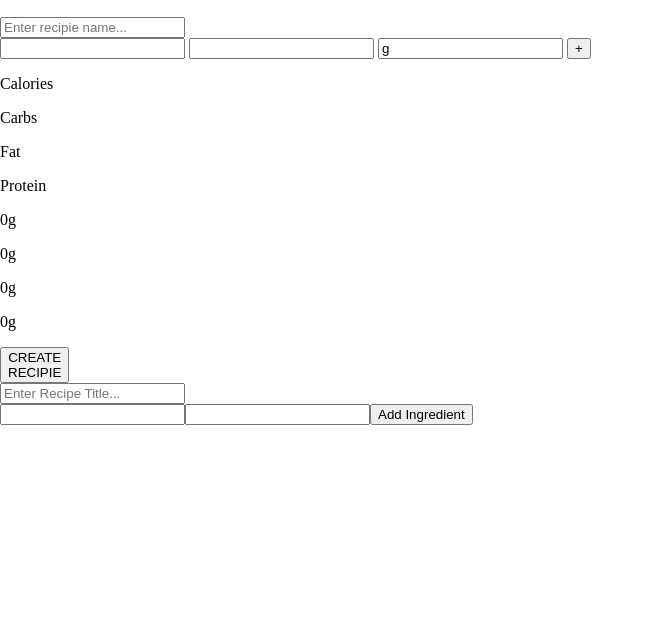
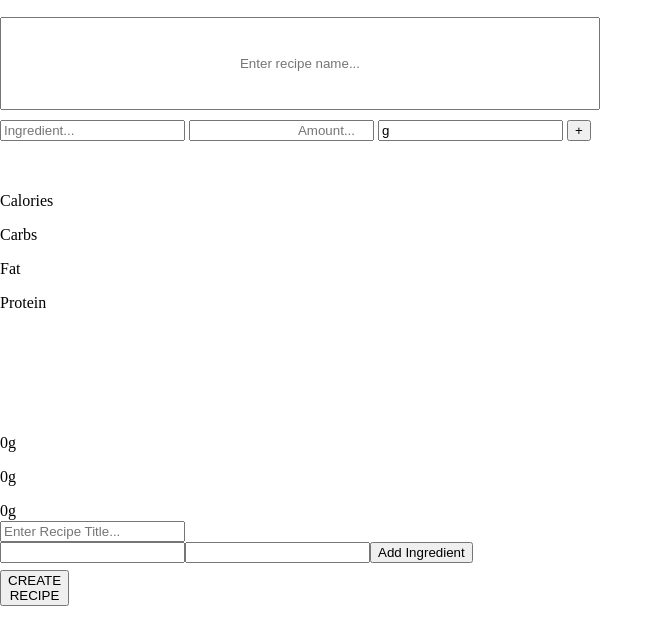
Before and after one commit to TeddyPutus/MealPlannerMV, a website: page index.html in a window 1280 px wide. Shown: the part 110-754 px from the top of the page, without its empty margins (0-663 px from the left). Drawn offline with Linux system fonts and the light colour scheme.

Commit message:
Added more HTML + basic CSS styling

```diff
--- a/index.html
+++ b/index.html
@@ -19,21 +19,21 @@
 
 	<main>
 
-		<!-- recipie creation area -->
+		<!-- recipe creation area -->
 		<section id="recipe-form-area">
 
-			<input type="text" id="recipie-form-title" placeholder="Enter recipie name...">
+			<input type="text" id="recipe-form-title" placeholder="Enter recipe name...">
 
 			<!-- form to add ingredient -->
 			<section>
 
-				<input type="text" id="recipie-ingredient-text-box">
+				<input type="text" id="recipe-ingredient-text-box" placeholder="Ingredient...">
 
-				<input type="number" id="amount">
+				<input type="number" id="amount" placeholder="Amount...">
 
 				<input type="text" id="unit" value="g">
 
-				<button id="recipie-ingredient-add-button">+</button>
+				<button id="recipe-ingredient-add-button">+</button>
 
 			</section>
 
@@ -54,7 +54,7 @@
 
 			</section>
 
-			<!-- a container for our total stats and recipie button -->
+			<!-- a container for our total stats and recipe button -->
 			<section>
 
 				<p id="total-p-calories">0g</p>
@@ -65,13 +65,13 @@
 
 				<p id="total-p-protein">0g</p>
 
-				<button id="recipie-create-button">CREATE<br>RECIPIE</button>
+				<button id="recipe-create-button">CREATE<br>RECIPE</button>
 
 			</section>
 
 		</section>
 
-		<!-- finalised recipie crads -->
+		<!-- finalised recipe crads -->
 		<section id="recipe-card-area">
 
 		</section>
--- a/styles.css
+++ b/styles.css
@@ -1,30 +1,27 @@
 body{
     margin: 0;
     height: 100vh;
-    width: 100vw;
 }
 
 header{
 
 }
 
+#recipe-form-area{
+    max-width: 600px;
+    display: grid;
+    grid-template-rows: 20% 10% 50% 20%;
+    row-gap: 10px;
+}
+
+#recipe-form-title {
+    text-align: center;
+}
+
+#amount {
+    text-align: end;
+}
+
 #recipe-card-area{
 
 }
-
-#recipe-form-area{
-
-}
-
-.recipe-form-main-div{
-}
-
-.recipe-form-add-ingredient-div{
-    display: flex;
-    flex-direction: row;
-}
-
-.hide-area{
-    display: none;
-    transition: display 100;
-}
```
